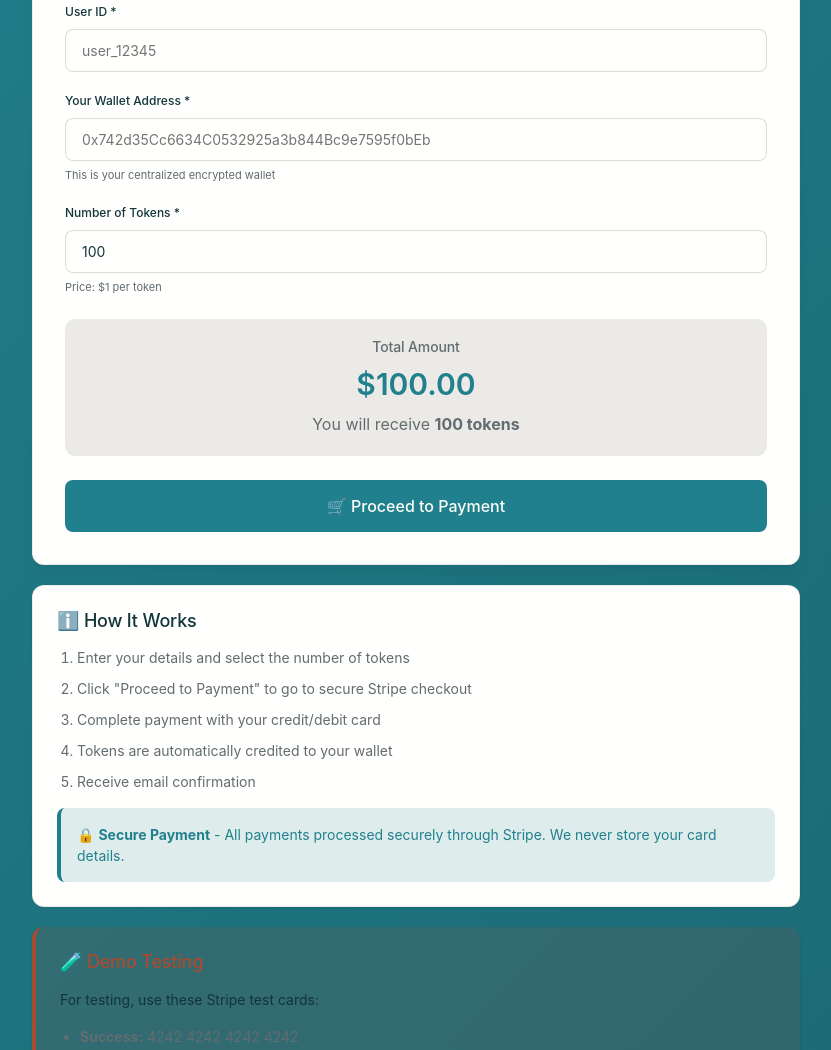
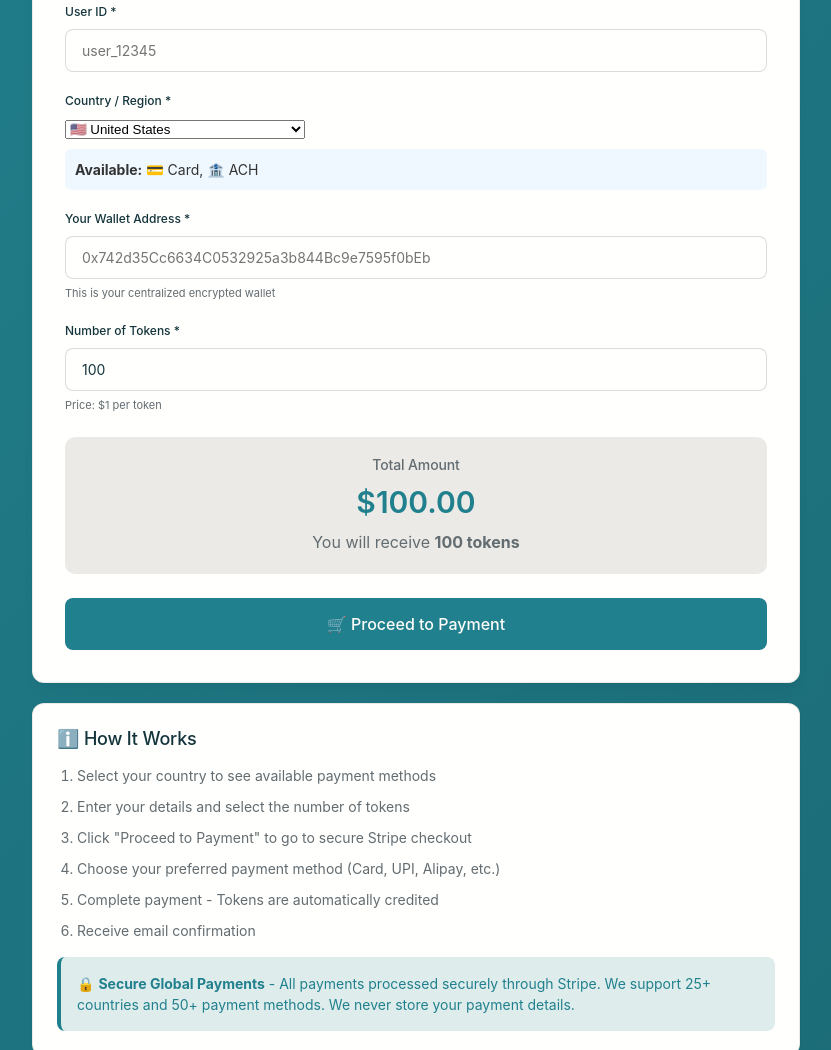
Before and after one commit to Thrushith/stripe-token-payment-system, a website: page frontend/index.html in a window 1280 px wide. Shown: the part 378-1428 px from the top of the page, without its empty margins (224-1055 px from the left). Drawn offline with Linux system fonts and the light colour scheme; a web font is replaced by a local one.

Commit message:
Update title and add country selector for payments

```diff
--- a/frontend/index.html
+++ b/frontend/index.html
@@ -3,14 +3,30 @@
 <head>
     <meta charset="UTF-8">
     <meta name="viewport" content="width=device-width, initial-scale=1.0">
-    <title>PropT Token Purchase System - Stripe Integration</title>
+    <title>PropT Token Purchase System - Global Payments</title>
     <link rel="stylesheet" href="css/styles.css">
+    <style>
+        /* Additional styles for country selector */
+        .payment-methods-info {
+            margin-top: 10px;
+            padding: 10px;
+            background: #f0f8ff;
+            border-radius: 6px;
+            font-size: 14px;
+            color: #333;
+        }
+
+        .country-flag {
+            font-size: 20px;
+            margin-right: 5px;
+        }
+    </style>
 </head>
 <body>
     <div class="container">
         <header>
             <h1>🪙 PropT Token Purchase</h1>
-            <p class="subtitle">Buy property tokens securely with Stripe - No MetaMask required!</p>
+            <p class="subtitle">Buy property tokens securely - Global Payment Methods Supported! 🌍</p>
         </header>
 
         <main>
@@ -49,6 +65,49 @@
                             placeholder="user_12345"
                             required
                         >
+                    </div>
+
+                    <!-- NEW: Country Selector -->
+                    <div class="form-group">
+                        <label for="country">Country / Region *</label>
+                        <select id="country" name="country" required>
+                            <optgroup label="Asia Pacific">
+                                <option value="IN">🇮🇳 India (UPI, Cards)</option>
+                                <option value="CN">🇨🇳 China (Alipay, WeChat Pay)</option>
+                                <option value="MY">🇲🇾 Malaysia (GrabPay, FPX)</option>
+                                <option value="SG">🇸🇬 Singapore (GrabPay, PayNow)</option>
+                                <option value="ID">🇮🇩 Indonesia (GoPay)</option>
+                                <option value="TH">🇹🇭 Thailand (PromptPay)</option>
+                                <option value="JP">🇯🇵 Japan (Konbini)</option>
+                                <option value="KR">🇰🇷 South Korea (KakaoPay)</option>
+                                <option value="PH">🇵🇭 Philippines (GrabPay)</option>
+                                <option value="AU">🇦🇺 Australia</option>
+                            </optgroup>
+                            <optgroup label="Americas">
+                                <option value="US" selected>🇺🇸 United States</option>
+                                <option value="CA">🇨🇦 Canada</option>
+                                <option value="BR">🇧🇷 Brazil (Boleto)</option>
+                                <option value="MX">🇲🇽 Mexico (OXXO)</option>
+                            </optgroup>
+                            <optgroup label="Europe">
+                                <option value="GB">🇬🇧 United Kingdom</option>
+                                <option value="DE">🇩🇪 Germany (Giropay, Sofort)</option>
+                                <option value="FR">🇫🇷 France</option>
+                                <option value="NL">🇳🇱 Netherlands (iDEAL)</option>
+                                <option value="BE">🇧🇪 Belgium (Bancontact)</option>
+                                <option value="PL">🇵🇱 Poland (Przelewy24)</option>
+                                <option value="AT">🇦🇹 Austria (EPS)</option>
+                                <option value="ES">🇪🇸 Spain</option>
+                                <option value="IT">🇮🇹 Italy</option>
+                            </optgroup>
+                            <optgroup label="Middle East">
+                                <option value="AE">🇦🇪 UAE</option>
+                                <option value="SA">🇸🇦 Saudi Arabia</option>
+                            </optgroup>
+                        </select>
+                        <div class="payment-methods-info" id="paymentMethodsDisplay">
+                            <strong>Available:</strong> 💳 Card
+                        </div>
                     </div>
 
                     <div class="form-group">
@@ -101,16 +160,17 @@
             <div class="info-section">
                 <h3>ℹ️ How It Works</h3>
                 <ol>
+                    <li>Select your country to see available payment methods</li>
                     <li>Enter your details and select the number of tokens</li>
                     <li>Click "Proceed to Payment" to go to secure Stripe checkout</li>
-                    <li>Complete payment with your credit/debit card</li>
-                    <li>Tokens are automatically credited to your wallet</li>
+                    <li>Choose your preferred payment method (Card, UPI, Alipay, etc.)</li>
+                    <li>Complete payment - Tokens are automatically credited</li>
                     <li>Receive email confirmation</li>
                 </ol>
 
                 <div class="security-note">
-                    🔒 <strong>Secure Payment</strong> - All payments processed securely through Stripe.
-                    We never store your card details.
+                    🔒 <strong>Secure Global Payments</strong> - All payments processed securely through Stripe.
+                    We support 25+ countries and 50+ payment methods. We never store your payment details.
                 </div>
             </div>
 
@@ -121,23 +181,18 @@
                     <li><strong>Success:</strong> 4242 4242 4242 4242</li>
                     <li><strong>Requires Auth:</strong> 4000 0025 0000 3155</li>
                     <li><strong>Declined:</strong> 4000 0000 0000 0002</li>
+                    <li><strong>India UPI:</strong> Select India, any card works in test mode</li>
                 </ul>
                 <p><small>Use any future expiry date, any 3-digit CVC, and any ZIP code</small></p>
             </div>
         </main>
 
         <footer>
-            <p>&copy; 2025 Token Purchase System | Powered by Thrushith</p>
+            <p>&copy; 2025 PropT Token Purchase System | Powered by Thrushith | 🌍 Global Payments</p>
         </footer>
     </div>
 
     <script src="js/config.js"></script>
     <script src="js/payment.js"></script>
-    <script>
-    // Make fillTestData available globally
-    console.log('✅ Scripts loaded');
-    console.log('💡 Type fillTestData() to auto-fill form');
-</script>
-
 </body>
 </html>
```
